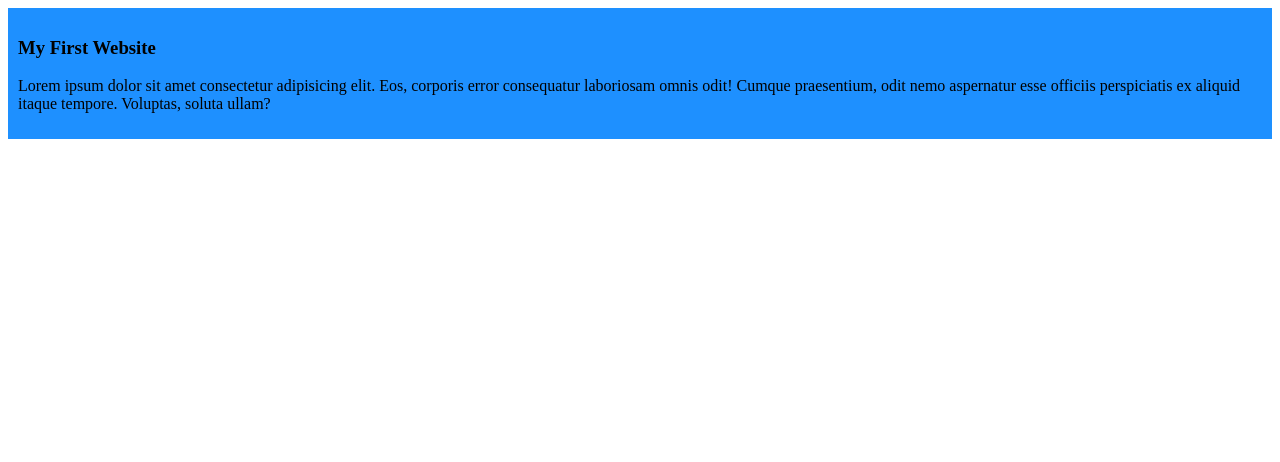
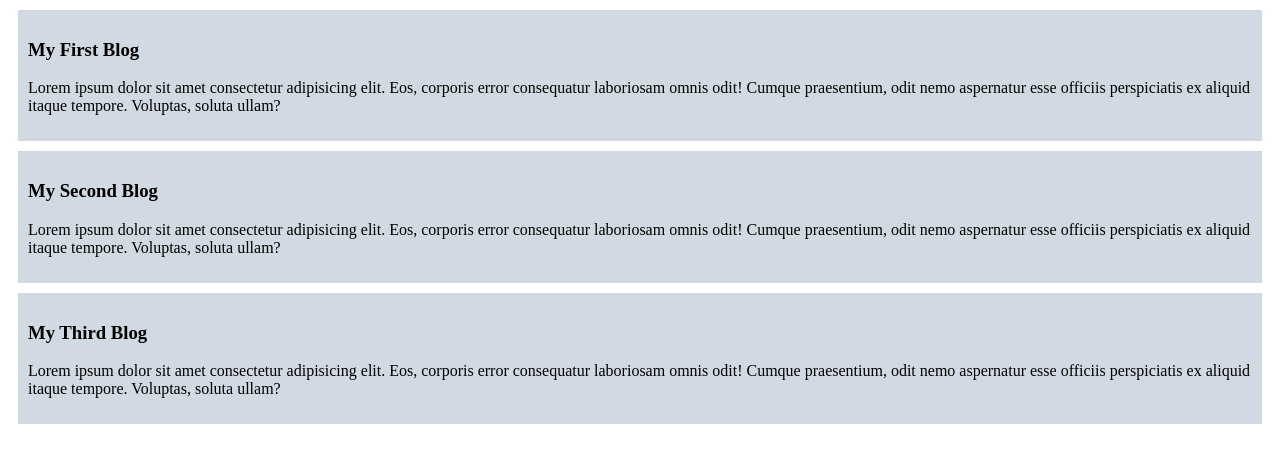
Before and after one commit to jannat809/my-simple-website, a plain HTML site: page index.html in a window 1280 px wide. Drawn offline with Linux system fonts and the light colour scheme.

Commit message:
add the second and third blog

```diff
--- a/index.html
+++ b/index.html
@@ -8,7 +8,23 @@
 </head>
 <body>
     <div>
-        <h3>My First Website</h3>
+        <h3>My First Blog</h3>
+        <p>
+            Lorem ipsum dolor sit amet consectetur adipisicing elit. Eos, corporis error consequatur laboriosam omnis odit! Cumque praesentium, odit nemo aspernatur esse officiis perspiciatis ex aliquid itaque tempore. Voluptas, soluta ullam?
+        </p>
+
+
+    </div>
+    <div>
+        <h3>My Second Blog</h3>
+        <p>
+            Lorem ipsum dolor sit amet consectetur adipisicing elit. Eos, corporis error consequatur laboriosam omnis odit! Cumque praesentium, odit nemo aspernatur esse officiis perspiciatis ex aliquid itaque tempore. Voluptas, soluta ullam?
+        </p>
+
+
+    </div>
+    <div>
+        <h3>My Third Blog</h3>
         <p>
             Lorem ipsum dolor sit amet consectetur adipisicing elit. Eos, corporis error consequatur laboriosam omnis odit! Cumque praesentium, odit nemo aspernatur esse officiis perspiciatis ex aliquid itaque tempore. Voluptas, soluta ullam?
         </p>
--- a/styles/blog.css
+++ b/styles/blog.css
@@ -1,5 +1,6 @@
 div{
-    background-color: dodgerblue;
+    background-color: rgb(209, 218, 226);
     padding: 10px;
+    margin: 10px;
 
 }
```
